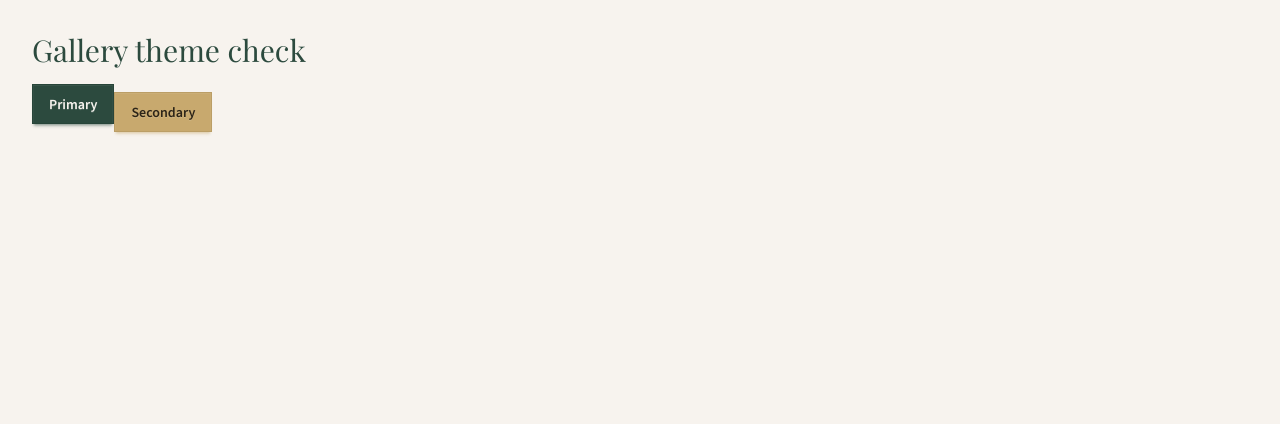
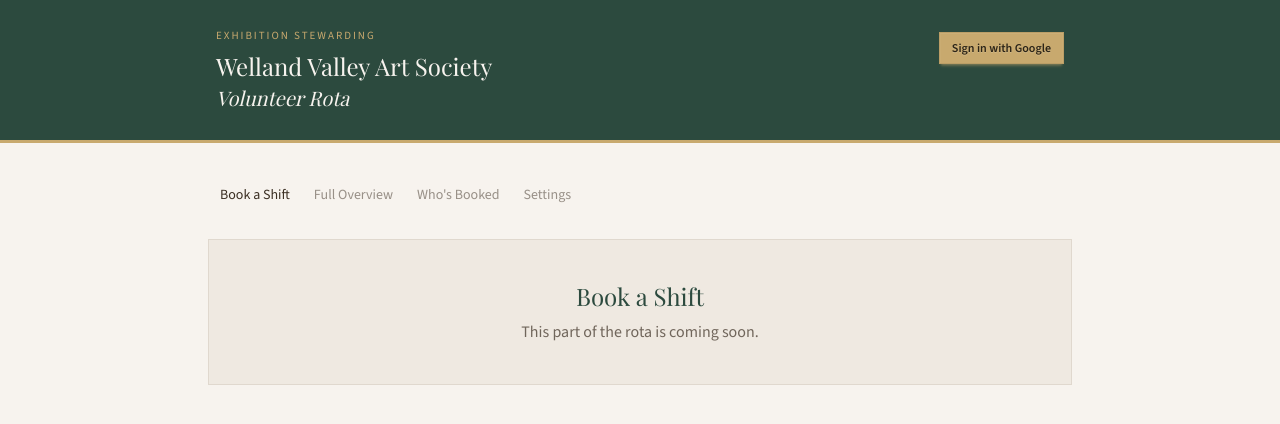
Before and after one commit to MWardill/wellandvalleyrota, a Next.js app: page / in a window 1280 px wide. Shown: the top 424 px of the page. Built offline with nearby package versions, Linux system fonts and the light colour scheme; no server answers; a web font is replaced by a local one.

Commit message:
feat: themed home page with header, nav tabs, and auth button

```diff
--- a/app/page.tsx
+++ b/app/page.tsx
@@ -1,9 +1,13 @@
+import SiteHeader from "@/components/site-header";
+import NavTabs from "@/components/nav-tabs";
+
 export default function Home() {
   return (
-    <main className="p-8 space-y-4">
-      <h1 className="font-display text-3xl text-primary">Gallery theme check</h1>
-      <button className="btn btn-primary">Primary</button>
-      <button className="btn btn-secondary">Secondary</button>
-    </main>
+    <>
+      <SiteHeader />
+      <main className="max-w-4xl mx-auto px-4 py-8">
+        <NavTabs />
+      </main>
+    </>
   );
 }
--- /dev/null
+++ b/components/coming-soon.tsx
@@ -0,0 +1,10 @@
+export default function ComingSoon({ feature }: { feature: string }) {
+  return (
+    <div className="border border-base-300 bg-base-200 p-10 text-center">
+      <h2 className="font-display text-2xl text-primary mb-2">{feature}</h2>
+      <p className="text-base-content/70">
+        This part of the rota is coming soon.
+      </p>
+    </div>
+  );
+}
--- /dev/null
+++ b/components/nav-tabs.tsx
@@ -0,0 +1,44 @@
+"use client";
+
+import { useState } from "react";
+import Link from "next/link";
+import ComingSoon from "./coming-soon";
+
+const TABS = [
+  { id: "book", label: "Book a Shift" },
+  { id: "overview", label: "Full Overview" },
+  { id: "booked", label: "Who's Booked" },
+] as const;
+
+type TabId = (typeof TABS)[number]["id"];
+
+export default function NavTabs() {
+  const [active, setActive] = useState<TabId>("book");
+
+  const labels: Record<TabId, string> = {
+    book: "Book a Shift",
+    overview: "Full Overview",
+    booked: "Who's Booked",
+  };
+
+  return (
+    <div>
+      <div role="tablist" className="tabs tabs-bordered mb-6">
+        {TABS.map((t) => (
+          <button
+            key={t.id}
+            role="tab"
+            className={`tab ${active === t.id ? "tab-active" : ""}`}
+            onClick={() => setActive(t.id)}
+          >
+            {t.label}
+          </button>
+        ))}
+        <Link href="/settings" className="tab" role="tab">
+          Settings
+        </Link>
+      </div>
+      <ComingSoon feature={labels[active]} />
+    </div>
+  );
+}
--- /dev/null
+++ b/components/site-header.tsx
@@ -0,0 +1,23 @@
+import AuthButton from "./auth-button";
+
+export default function SiteHeader() {
+  return (
+    <header className="bg-primary border-b-[3px] border-secondary">
+      <div className="max-w-4xl mx-auto px-6 py-7 flex items-start justify-between gap-4">
+        <div>
+          <div className="text-secondary text-[11px] tracking-[0.18em] uppercase mb-1.5">
+            Exhibition Stewarding
+          </div>
+          <h1 className="font-display text-2xl text-primary-content font-normal leading-tight">
+            Welland Valley Art Society
+            <br />
+            <em className="text-xl">Volunteer Rota</em>
+          </h1>
+        </div>
+        <div className="pt-1">
+          <AuthButton />
+        </div>
+      </div>
+    </header>
+  );
+}
```
